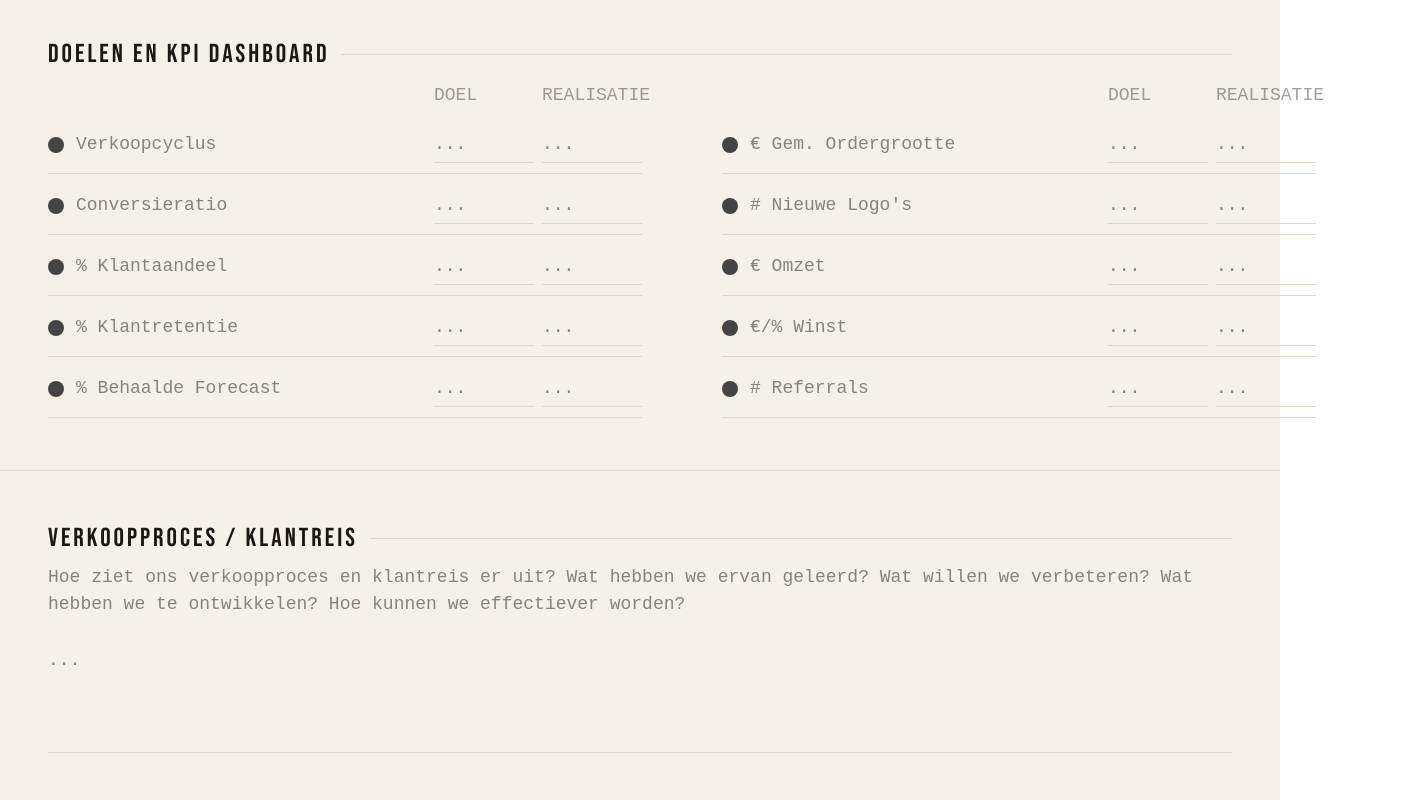
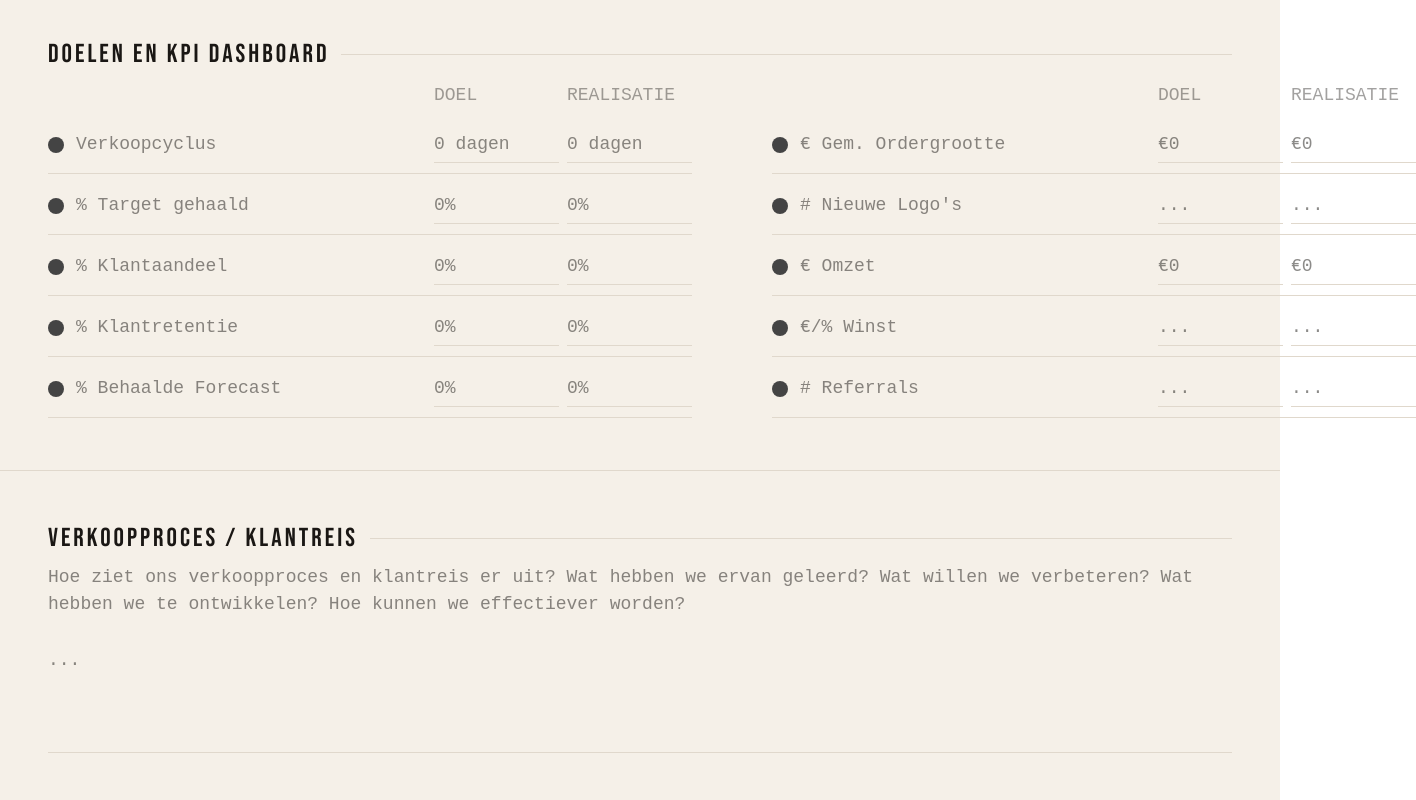
Before and after one commit to arnoceo-ops/arno-blog, a Next.js app: page /canvas/uitvoering in a window 1280 px wide. Shown: the part 3000-3800 px from the top of the page, 1416 px wide, since content can reach past the window. Built offline with nearby package versions, Linux system fonts and the light colour scheme; no server answers.

Commit message:
kpi format dagen/procenten/euro, 125px kolommen, % Target gehaald

```diff
--- a/app/canvas/uitvoering/page.tsx
+++ b/app/canvas/uitvoering/page.tsx
@@ -46,7 +46,7 @@ const ALL_FIELDS: FieldDef[] = [
   { id: 'conversie_offertes_orders', label: 'Orders / Offertes', sub: '', type: 'input' },
   { id: 'wensenlijst', label: 'WENSENLIJST', sub: "Nieuwe Logo's (Olifanten)", type: 'textarea' },
   { id: 'kpi_verkoopcyclus', label: 'Verkoopcyclus', sub: 'Doorlooptijd', type: 'input' },
-  { id: 'kpi_conversieratio', label: 'Conversieratio', sub: '', type: 'input' },
+  { id: 'kpi_conversieratio', label: '% Target gehaald', sub: '', type: 'input' },
   { id: 'kpi_klantaandeel', label: '% Klantaandeel', sub: '', type: 'input' },
   { id: 'kpi_klantretentie', label: '% Klantretentie', sub: '', type: 'input' },
   { id: 'kpi_forecast', label: '% Behaalde Forecast', sub: '', type: 'input' },
@@ -231,6 +231,7 @@ function KpiRowWithLight({ id, label, doelVal, realVal, onDoelChange, onRealChan
   onDoelBlur: () => void; onRealBlur: () => void
   invert?: boolean
 }) {
+  const fmt = KPI_FORMAT[id]
   const doel = parseFloat(doelVal.replace(',', '.'))
   const real = parseFloat(realVal.replace(',', '.'))
   const hasLight = !isNaN(doel) && !isNaN(real) && doel > 0
@@ -240,14 +241,15 @@ function KpiRowWithLight({ id, label, doelVal, realVal, onDoelChange, onRealChan
       ? pct < 100 ? '#38a169' : pct === 100 ? '#dd8800' : '#e53e3e'
       : pct > 100 ? '#38a169' : pct === 100 ? '#dd8800' : '#e53e3e'
   const inputStyle = { backgroundColor: 'transparent', border: 'none', borderBottom: '1px solid #e0d8cc', color: '#1a1714', fontSize: '18px', padding: '4px 0', outline: 'none', fontFamily: 'var(--font-space-mono, monospace)', width: '100%', boxSizing: 'border-box' as const }
+  const placeholder = fmt?.prefix ? `${fmt.prefix}0` : fmt?.suffix ? `0${fmt.suffix}` : '...'
 
   return (
     <div style={{ marginBottom: '4px' }}>
-      <div style={{ display: 'grid', gridTemplateColumns: '20px 350px 100px 100px', alignItems: 'center', gap: '8px', borderBottom: '1px solid #e0d8cc', padding: '10px 0' }}>
+      <div style={{ display: 'grid', gridTemplateColumns: '20px 350px 125px 125px', alignItems: 'center', gap: '8px', borderBottom: '1px solid #e0d8cc', padding: '10px 0' }}>
         <TrafficDot color={color} />
         <span style={{ ...MONO18, opacity: 0.5 }}>{label}</span>
-        <input style={inputStyle} value={doelVal} onChange={e => onDoelChange(e.target.value)} onBlur={onDoelBlur} placeholder="..." />
-        <input style={inputStyle} value={realVal} onChange={e => onRealChange(e.target.value)} onBlur={onRealBlur} placeholder="..." />
+        <input style={inputStyle} value={doelVal} onChange={e => onDoelChange(e.target.value)} onBlur={onDoelBlur} placeholder={placeholder} />
+        <input style={inputStyle} value={realVal} onChange={e => onRealChange(e.target.value)} onBlur={onRealBlur} placeholder={placeholder} />
       </div>
       {/* ARNOBOT — tijdelijk uitgeschakeld, later terugzetten */}
     </div>
@@ -279,6 +281,17 @@ const KPI_LEFT =  ['kpi_verkoopcyclus','kpi_conversieratio','kpi_klantaandeel','
 const KPI_RIGHT = ['kpi_ordergrootte','kpi_nieuwe_logos','kpi_omzet','kpi_winst','kpi_referrals'] as const
 const KPI_IDS = [...KPI_LEFT, ...KPI_RIGHT] as const
 const KPI_INVERT = new Set(['kpi_verkoopcyclus'])
+
+type KpiFormat = { prefix?: string; suffix?: string }
+const KPI_FORMAT: Record<string, KpiFormat> = {
+  kpi_verkoopcyclus:  { suffix: ' dagen' },
+  kpi_conversieratio: { suffix: '%' },
+  kpi_klantaandeel:   { suffix: '%' },
+  kpi_klantretentie:  { suffix: '%' },
+  kpi_forecast:       { suffix: '%' },
+  kpi_ordergrootte:   { prefix: '€' },
+  kpi_omzet:          { prefix: '€' },
+}
 
 export default function UitvoeringPage() {
   const { user } = useUser()
@@ -489,7 +502,7 @@ export default function UitvoeringPage() {
         <div style={{ display: 'grid', gridTemplateColumns: '1fr 1fr', gap: '0 80px' }}>
           {/* Linker kolom */}
           <div>
-            <div style={{ display: 'grid', gridTemplateColumns: '20px 350px 100px 100px', gap: '8px', marginBottom: '8px' }}>
+            <div style={{ display: 'grid', gridTemplateColumns: '20px 350px 125px 125px', gap: '8px', marginBottom: '8px' }}>
               <span /><span />
               <span style={{ ...MONO18, opacity: 0.4 }}>DOEL</span>
               <span style={{ ...MONO18, opacity: 0.4 }}>REALISATIE</span>
@@ -504,7 +517,7 @@ export default function UitvoeringPage() {
           </div>
           {/* Rechter kolom */}
           <div>
-            <div style={{ display: 'grid', gridTemplateColumns: '20px 350px 100px 100px', gap: '8px', marginBottom: '8px' }}>
+            <div style={{ display: 'grid', gridTemplateColumns: '20px 350px 125px 125px', gap: '8px', marginBottom: '8px' }}>
               <span /><span />
               <span style={{ ...MONO18, opacity: 0.4 }}>DOEL</span>
               <span style={{ ...MONO18, opacity: 0.4 }}>REALISATIE</span>
```
